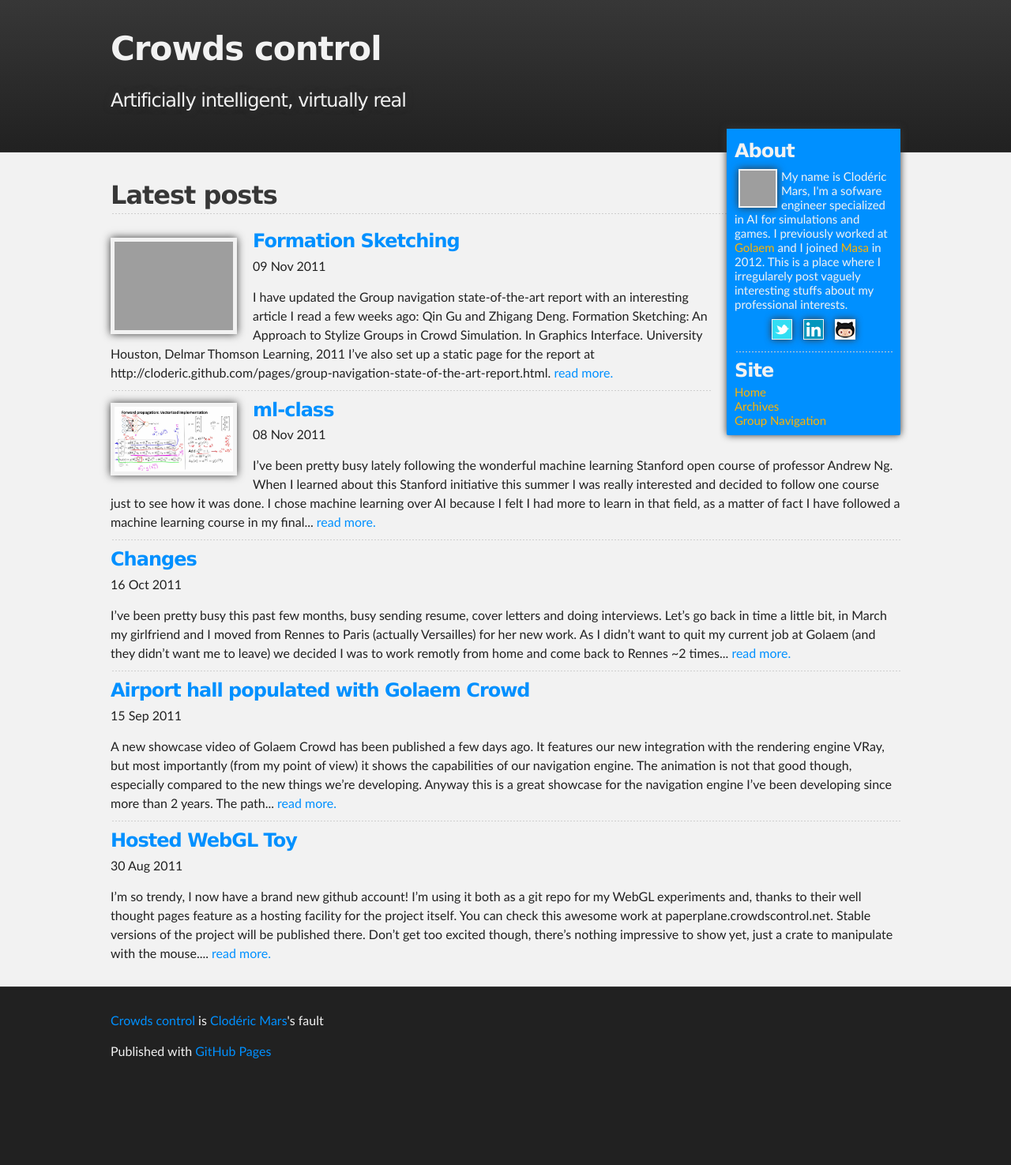
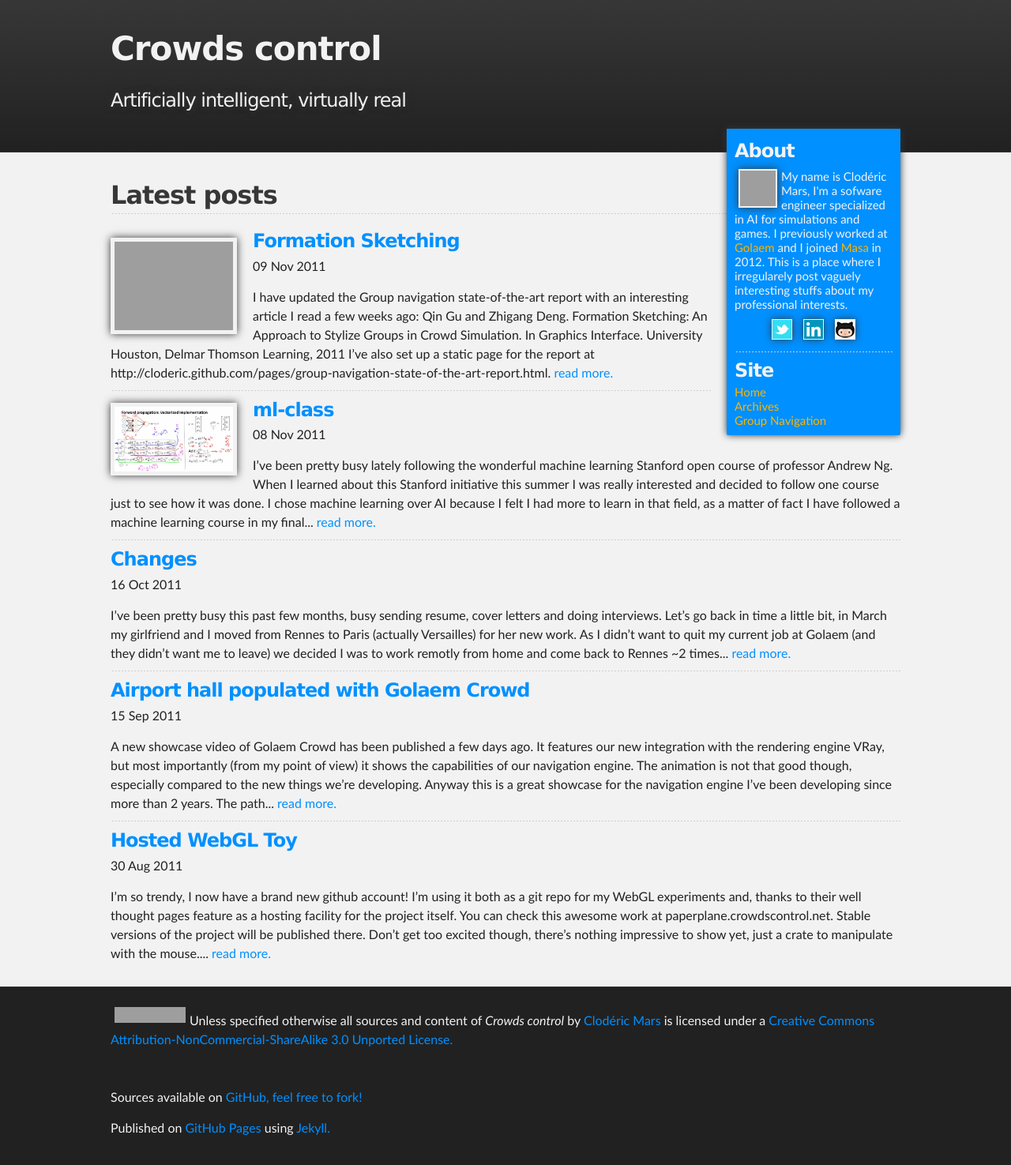
Before and after one commit to cloderic/www, a Jekyll site: the page built from index.markdown, in a window 1280 px wide. Shown: the whole page at 79% size. Built offline with Jekyll 4.4.1, drawn with Linux system fonts in a browser that asks for light colours; before the commit the page ends 1378 px from its top, so only the background shows below that; grey boxes are pictures that could not be loaded.

Commit message:
Addition of creative commons license.

```diff
--- /dev/null
+++ b/_includes/license.html
@@ -0,0 +1,2 @@
+<a rel="license" href="http://creativecommons.org/licenses/by-nc-sa/3.0/"><img alt="Creative Commons License" src="http://i.creativecommons.org/l/by-nc-sa/3.0/88x31.png"/></a>
+<p>Unless specified otherwise all sources and content of <em><span xmlns:dct="http://purl.org/dc/terms/" href="http://purl.org/dc/dcmitype/Dataset" property="dct:title" rel="dct:type">{{ site.name }}</span></em> by <a xmlns:cc="http://creativecommons.org/ns#" href="{{ site.url }}" property="cc:attributionName" rel="cc:attributionURL">{{ site.author }}</a> is licensed under a <a rel="license" href="http://creativecommons.org/licenses/by-nc-sa/3.0/">Creative Commons Attribution-NonCommercial-ShareAlike 3.0 Unported License.</a></p>.
--- a/_layouts/default.html
+++ b/_layouts/default.html
@@ -48,8 +48,9 @@
 
 		<div id="footer_wrap" class="outer">
 			<footer class="inner">
-				<p class="copyright"><a href="{{ site.url }}">{{ site.name }}</a> is <a href="mailto:{{ site.mail }}">{{ site.author }}</a>'s fault </p>
-				<p>Published with <a href="http://pages.github.com">GitHub Pages</a></p>
+				{% include license.html %}
+				<p>Sources available on <a href="https://github.com/cloderic/cloderic.github.com">GitHub, feel free to fork!</a>
+				<p>Published on <a href="http://pages.github.com">GitHub Pages</a> using <a href="https://github.com/mojombo/jekyll">Jekyll.</a></p>
 			</footer>
 		</div>
 	</body>
--- a/css/stylesheet.css
+++ b/css/stylesheet.css
@@ -403,6 +403,14 @@
   color: {{ site.colors.light }};
 }
 
+footer img {
+  float: left;
+  margin: 5px;
+  padding: 0px;
+  background: none;
+  box-shadow: none;
+}
+
 /* adaptation to small screens */
 
 @media screen and (max-width: 480px) {
```
Also changed, not shown: README.md.
